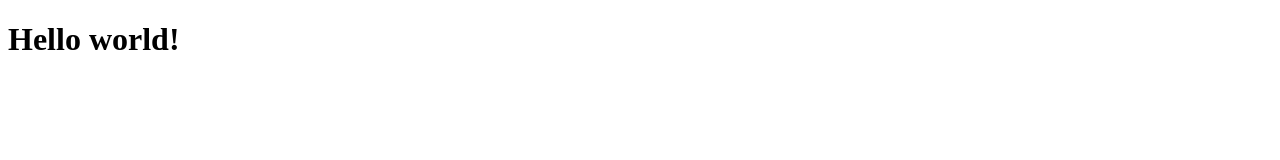
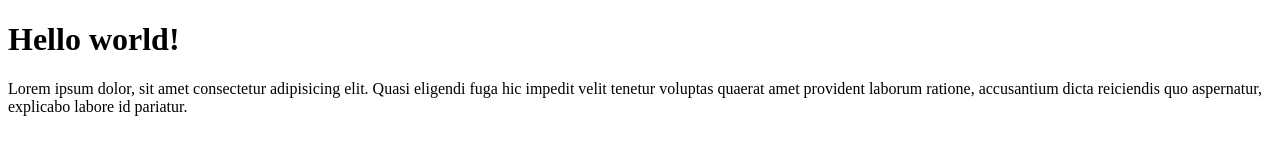
Before and after one commit to fathan-jr/repo-test, a plain HTML site: page index.html in a window 1280 px wide. Drawn offline with Linux system fonts and the light colour scheme.

Commit message:
menambahkan paragraf

```diff
--- a/index.html
+++ b/index.html
@@ -8,5 +8,6 @@
 </head>
 <body>
     <h1>Hello world!</h1>
+    <p>Lorem ipsum dolor, sit amet consectetur adipisicing elit. Quasi eligendi fuga hic impedit velit tenetur voluptas quaerat amet provident laborum ratione, accusantium dicta reiciendis quo aspernatur, explicabo labore id pariatur.</p>
 </body>
 </html>
```
